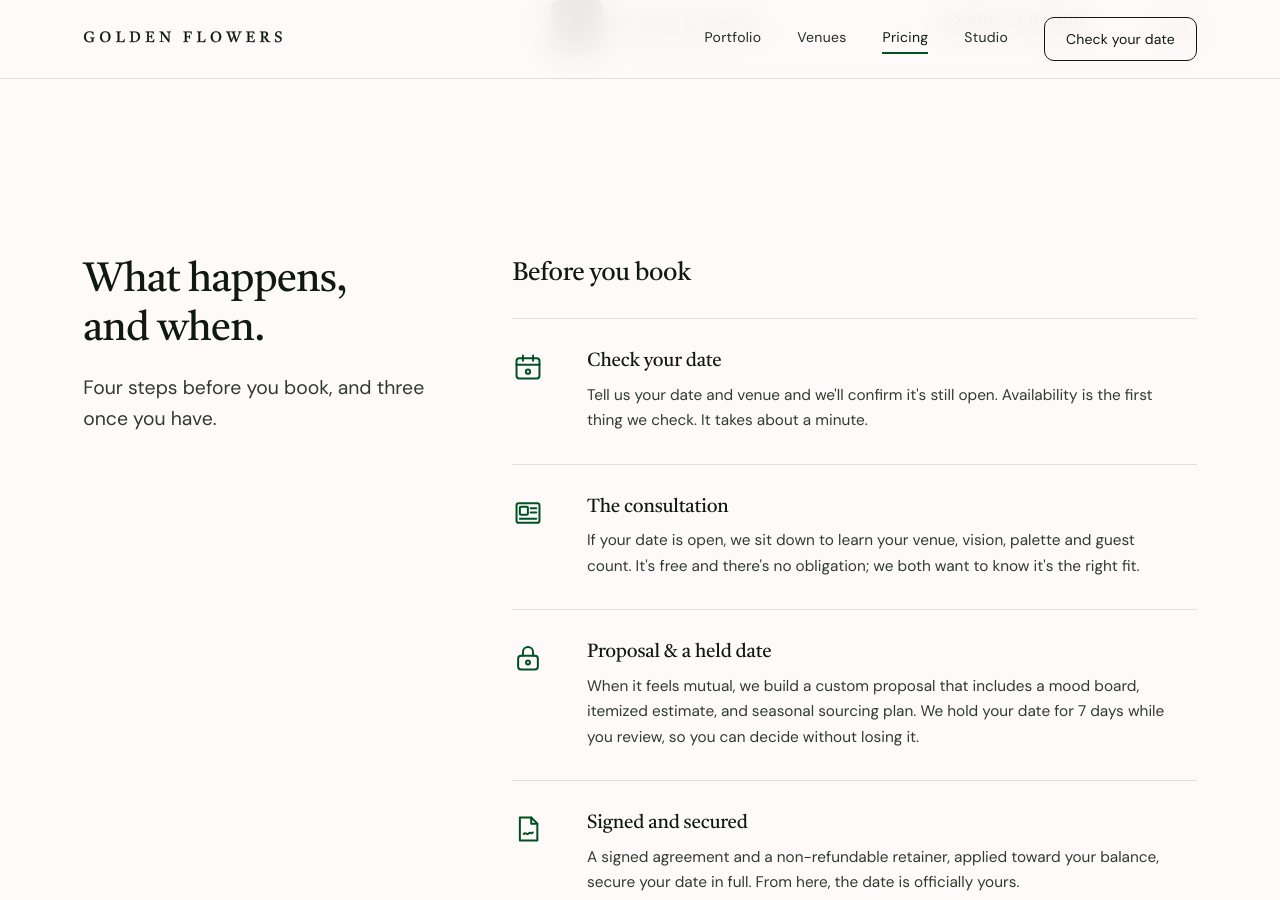
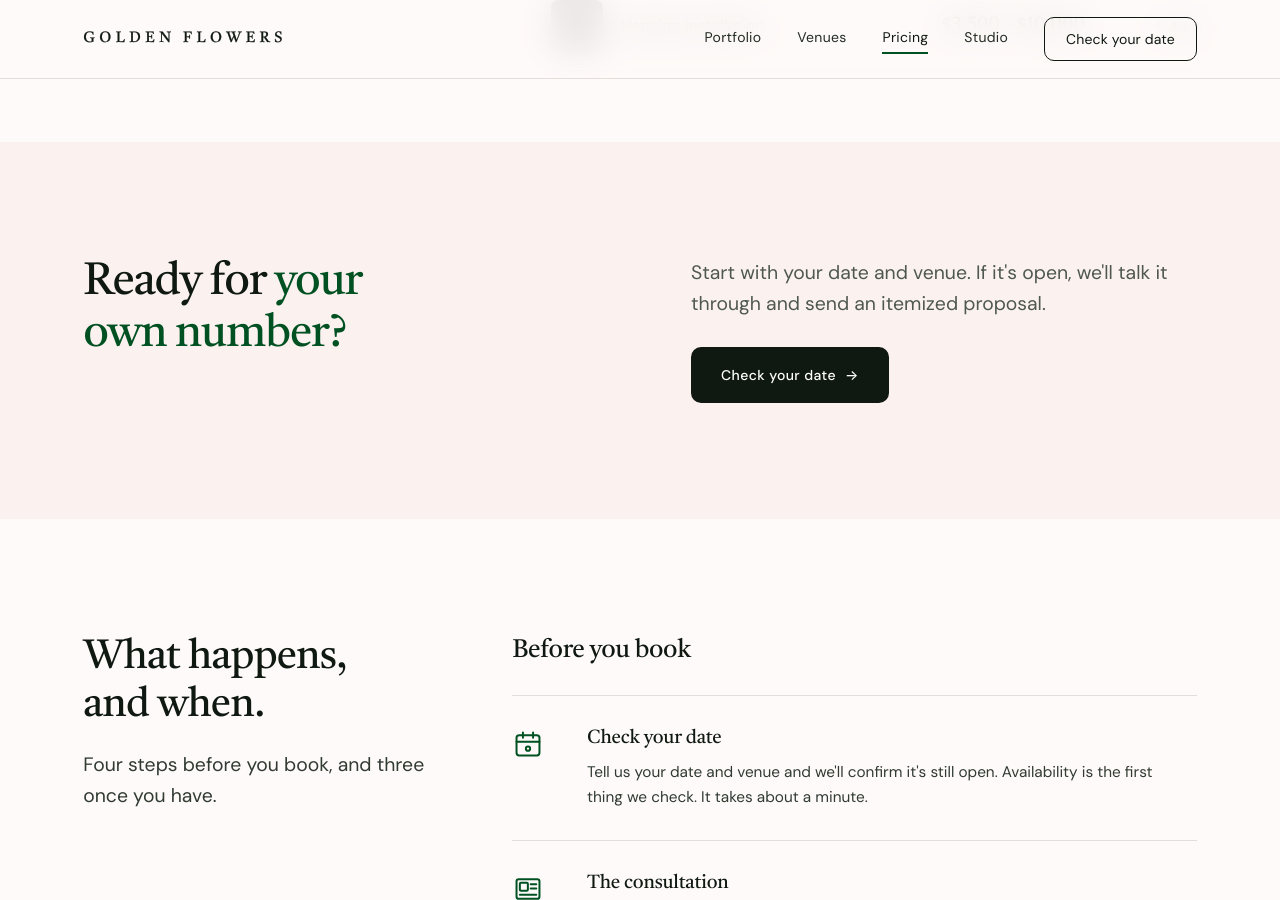
Before and after one commit to jshplhm/goldenflowers, a Jekyll site: the page built from weddings/index.md, in a window 1280 px wide and 900 px high, scrolled down 4928 px. Built offline with Jekyll 4.4.1, drawn with Linux system fonts in a browser that asks for light colours; grey boxes are pictures that could not be loaded.

Commit message:
Weddings: show 'Ready for your own number?' only while the price list is empty
Co-Authored-By: Claude Opus 5.5 <noreply@anthropic.com>
Claude-Session: https://claude.ai/code/session_012d4NNxpjun5f7nnMYgYTVK

```diff
--- a/_data/weddings.yml
+++ b/_data/weddings.yml
@@ -524,8 +524,10 @@ faq:
 # Hidden 2026-10-24 (Josh): with the price list's own email box right above
 # it, a second ask straight after the guide "feels like it shouldn't be
 # there". Flip to true to bring it back.
+# Back 2026-11-03 (Josh): shown only while the price list is empty; it
+# hides the moment a piece is added and returns after Clear.
 price_ask:
-  show: false
+  show: true
   heading: Ready for *your own number?*
   body: Start with your date and venue. If it's open, we'll talk it through and
     send an itemized proposal.
--- a/_includes/price-list.html
+++ b/_includes/price-list.html
@@ -128,6 +128,11 @@
     root.querySelector('[data-pl-total]').textContent=wide(tlo,thi);
     root.querySelector('[data-pl-floor]').hidden=!(count && thi<FLOOR);
     root.hidden=!count;
+    // The "Ready for your own number?" band after the guide stands in for
+    // an empty list: gone once something is picked, back after Clear
+    // (Josh, 2026-11-03). On first load it isn't parsed yet; the band reads
+    // root._count itself.
+    var ask=document.querySelector('[data-pl-ask]'); if(ask) ask.hidden=!!count;
     bar.querySelector('[data-pl-count]').textContent=count+' '+(count===1?T.one:T.many);
     bar.querySelector('[data-pl-bartotal]').textContent=wide(tlo,thi);
     root._count=count;
--- a/weddings/index.md
+++ b/weddings/index.md
@@ -317,11 +317,12 @@ redirect_from:
 <!-- THE ASK AFTER THE PRICES: same band as the closing ask, its own words. -->
 {%- assign pa = site.data.weddings.price_ask %}
 {%- if pa.heading and pa.show != false %}
-<section class="cta cta--mid">
+<section class="cta cta--mid" data-pl-ask>
   <h2 class="disp">{% include em.html t=pa.heading k="weddings:price_ask.heading" %}</h2>
   <p><span data-ed="weddings:price_ask.body">{{ pa.body }}</span></p>
   <a class="btn btn-ink" href="{{ site.baseurl }}/consultation-form"><span data-ed="weddings:price_ask.button">{{ pa.button }}</span> <span>&rarr;</span></a>
 </section>
+<script>(function(){var r=document.querySelector('[data-pl]');if(r&&r._count)document.querySelector('[data-pl-ask]').hidden=true;})();</script>
 {%- endif %}
 
 <!-- PROCESS -->
```
